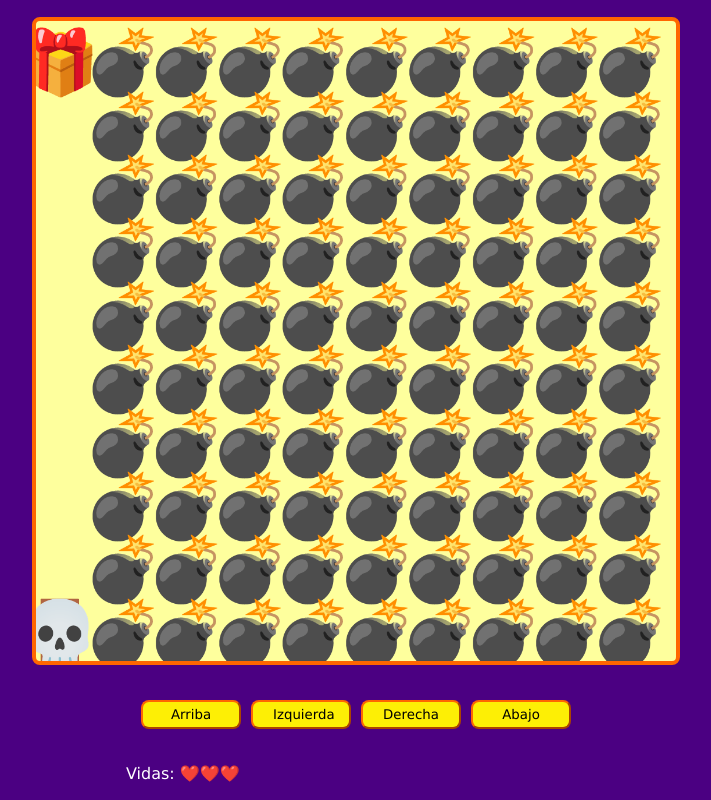
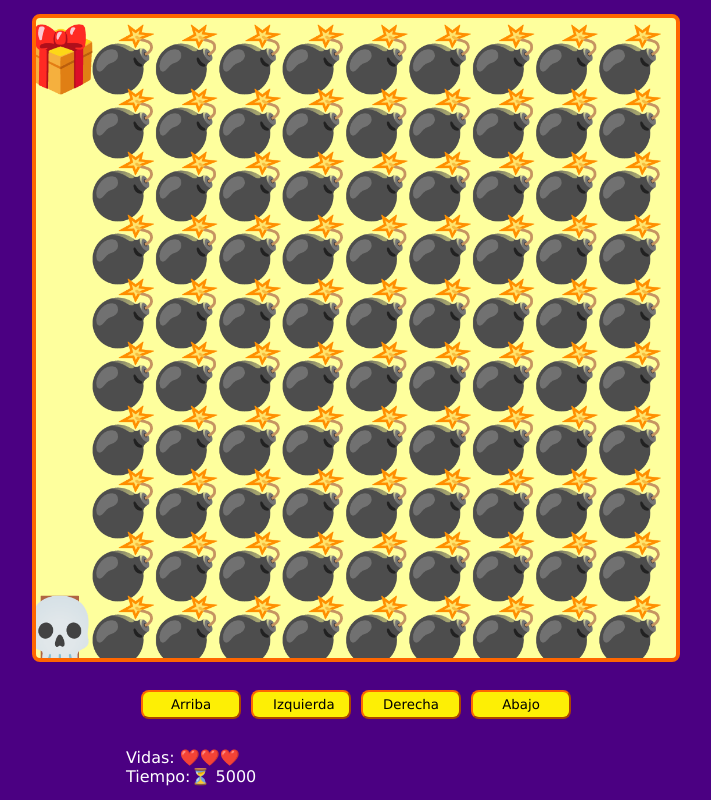
Before and after one commit to jordiaz87/videogames, a plain HTML site: page index.html in a window 1280 px wide. Shown: the whole page, without its empty margins (284-995 px from the left). Drawn offline with Linux system fonts and the light colour scheme.

Commit message:
Sistema de tiempo y puntajes

```diff
--- a/game.js
+++ b/game.js
@@ -8,11 +8,16 @@ const btnLeft = document.querySelector('#left');
 const btnRight = document.querySelector('#right');
 const btnDown = document.querySelector('#down');
 const spanLives = document.querySelector('#lives');
+const spanTime = document.querySelector('#time');
 
 let canvasSize;
 let elementsSize;
 let level = 0;
 let lives = 3;
+
+let timeStart;
+let timePlayer;
+let timeInterval;
 
 const playerPosition = {
     x: undefined,
@@ -50,6 +55,11 @@ function startGame() {
     if (!map) {
         gameWin();
         return;
+    }
+
+    if (!timeStart) {
+        timeStart = Date.now();
+        timeInterval = setInterval(showTime, 100);
     }
 
     const mapRows = map.trim().split('\n');
@@ -131,6 +141,7 @@ function levelFail() {
     if (lives <= 0) {
         level = 0;
         lives = 3;
+        timeStart = undefined;
     }
 
     playerPosition.x = undefined;
@@ -141,13 +152,18 @@ function levelFail() {
 
 function gameWin() {
    console.log('terminaste el juego')
+   clearInterval(timeInterval)
 }
 
 function showLives() {
     const heartArrays = Array(lives).fill(emojis['HEART']);
-    // console.log(heartArrays);
+
     spanLives.innerHTML = "";
     heartArrays.forEach(heart => spanLives.append(heart));
+}
+
+function showTime() {
+    spanTime.innerHTML = Date.now() - timeStart;
 }
 
 btnUp.addEventListener('click', moveUp);
--- a/index.html
+++ b/index.html
@@ -23,6 +23,7 @@
         <div class="messages">
             <!-- Pendiente -->
             <p>Vidas: <span id="lives"></span></p>
+            <p>Tiempo:⏳ <span id="time"></span></p>
         </div>
     </div>
 
```
